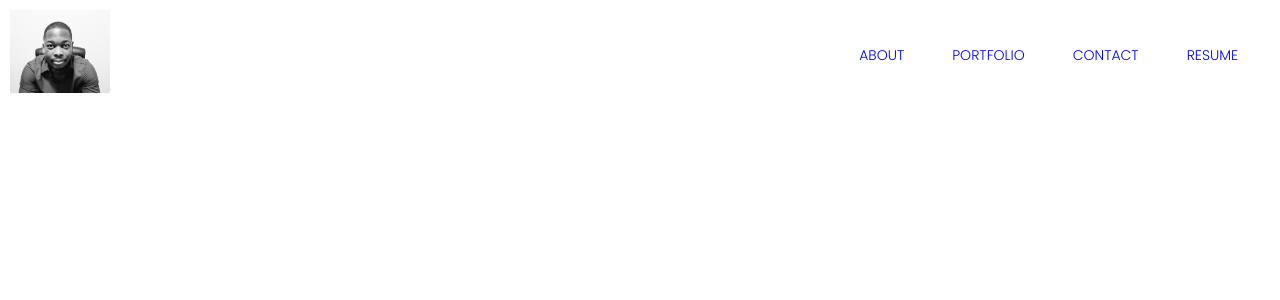
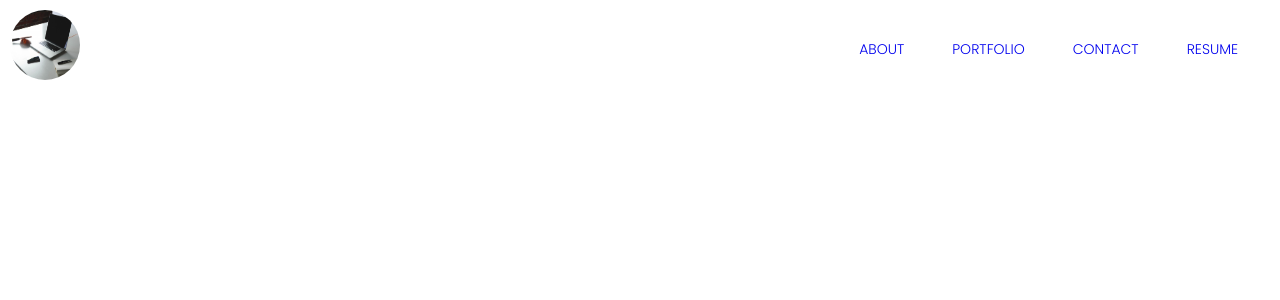
Before and after one commit to kingopara/portfolio, a React (Create React App) app: page / in a window 1280 px wide. Shown: the top 300 px of the page. Built offline with nearby package versions, Linux system fonts and the light colour scheme.

Commit message:
redefining

```diff
--- a/src/App.js
+++ b/src/App.js
@@ -1,12 +1,14 @@
 import './App.css';
 // import About from './components/About/About';
-import Header from './components/Header/Header';
+// import Header from './components/Header/Header';
+import Home from './components/Home/Home';
 
 function App() {
   return (
     <div className="App">
-        <Header/>
+
         {/* <About /> */}
+        <Home/>
     </div>
   );
 }
--- a/src/components/Header/Header.js
+++ b/src/components/Header/Header.js
@@ -2,7 +2,7 @@ import { Close, MenuOutlined, WidgetsOutlined } from '@material-ui/icons'
 import React, {useState} from 'react'
 import { Link } from 'react-router-dom'
 import './header.css'
-import mypic from '../../assets/cover/B&WPIC.jpg'
+import mypic from '../../assets/cover/cover-img.png'
 
 const Header = () => {
 
--- a/src/components/Header/header.css
+++ b/src/components/Header/header.css
@@ -13,7 +13,9 @@
 }
 
 .header-pic img {
-    width: 100px;
+    width: 70px;
+    border-radius: 50%;
+    height: 70px;
 }
 
 .nav-menu li a {
--- /dev/null
+++ b/src/components/Home/Home.js
@@ -0,0 +1,18 @@
+import React from 'react'
+import './home.css'
+import Header from '../Header/Header'
+
+function Home() {
+    return (
+        <div className='home'>
+
+            <Header/>
+
+            <div className="home-content">
+
+            </div>
+        </div>
+    )
+}
+
+export default Home
```
Also changed, not shown: src/components/Home/Description.css (deleted), src/components/Home/Description.js (deleted), src/components/Home/home.css (added).
